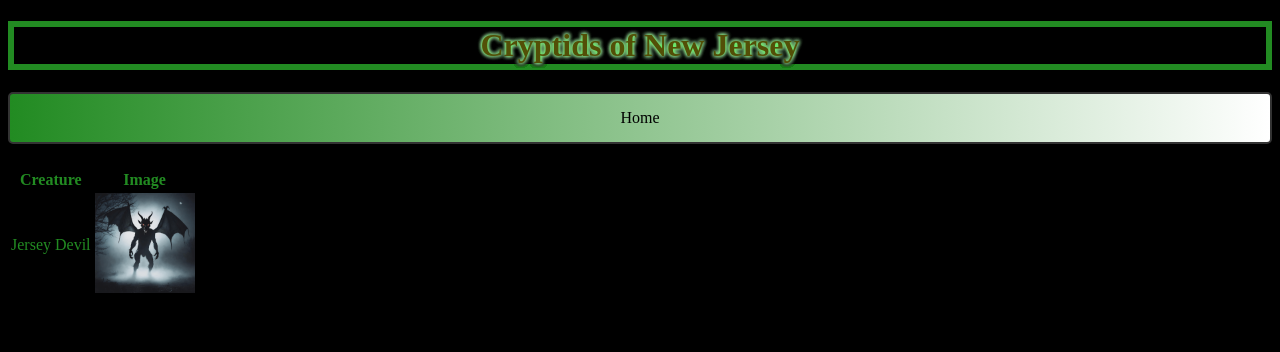
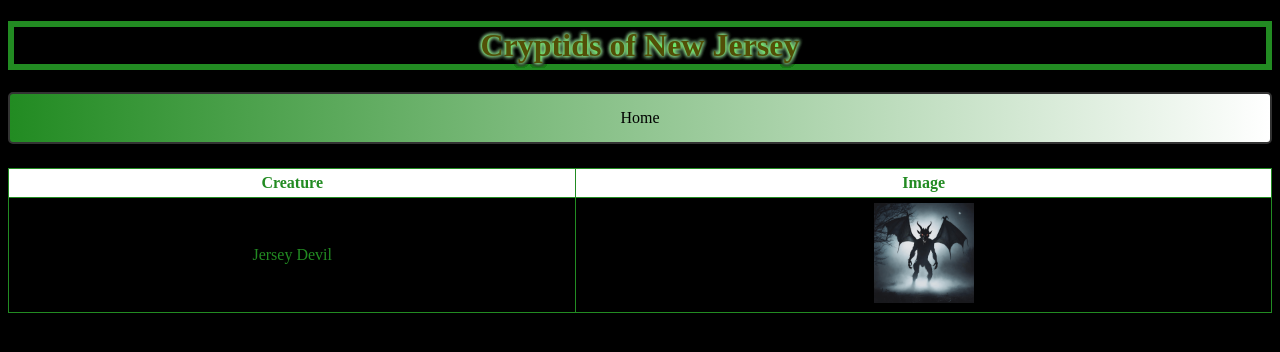
Before and after one commit to ant05man/Cryptid-World, a React (Vite) app: page /states/new-jersey in a window 1280 px wide. Shown: the top 352 px of the page. Built offline with nearby package versions, Linux system fonts and the light colour scheme.

Commit message:
added borders to the table and allowed manipulation

```diff
--- a/src/styles/new-jersey.css
+++ b/src/styles/new-jersey.css
@@ -30,3 +30,24 @@ color:black;
     text-decoration: none;
     margin: 0 15px;
 }
+
+table {
+width: 100%;
+border-collapse: collapse;
+margin-top: 20px;
+}
+
+th, td {
+    border: 1px solid forestgreen;
+    padding: 5px;
+    text-align: center;
+}
+
+th {
+    background-color:white;
+}
+
+img {
+    max-width: 100px;
+    height: auto;
+}
```
